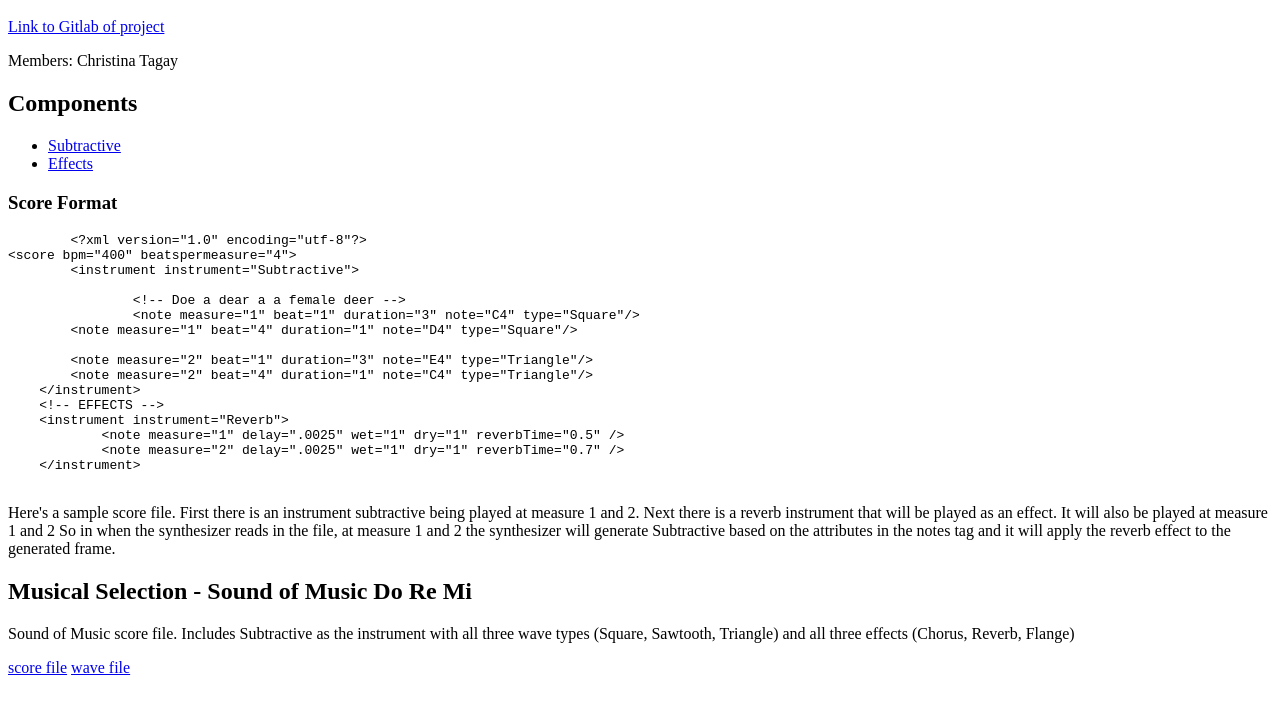
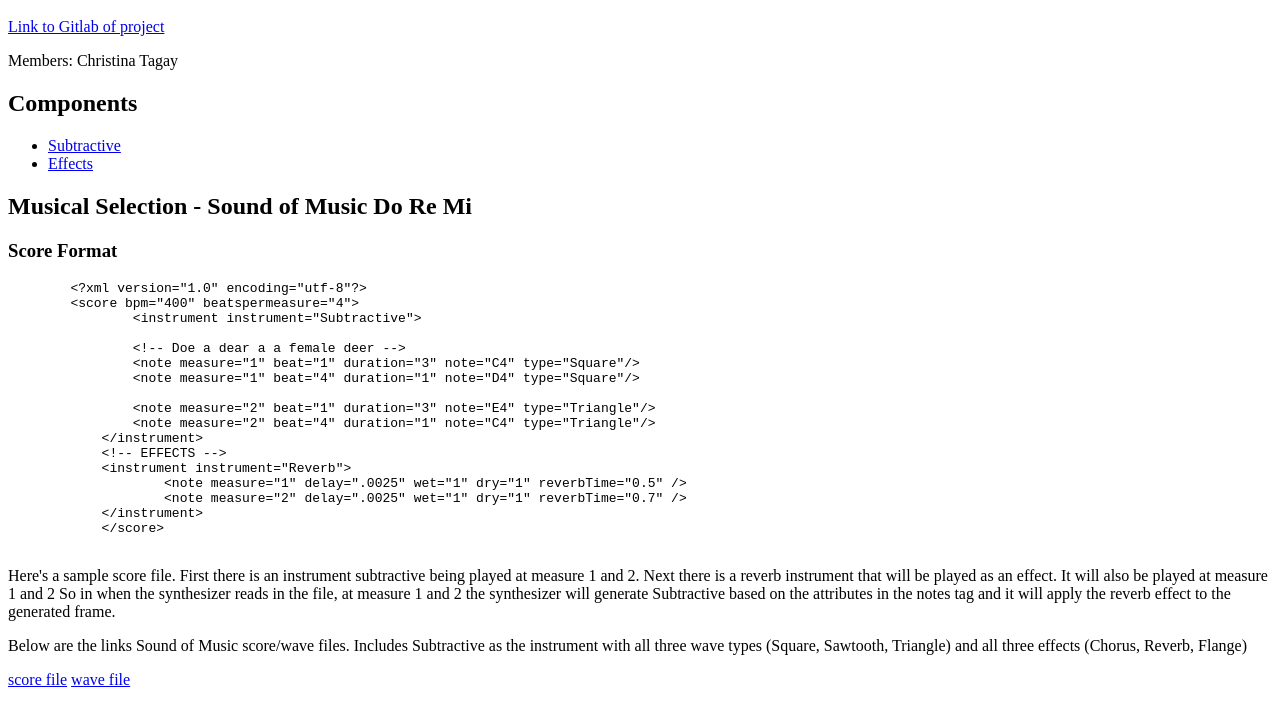
Before and after one commit to tagaychr/cse471-project1-website, a plain HTML site: page index.html in a window 1280 px wide. Shown: the part 48-774 px from the top of the page. Drawn offline with Linux system fonts and the light colour scheme.

Commit message:
fixed format of home page

```diff
--- a/index.html
+++ b/index.html
@@ -18,6 +18,7 @@
         </li>
     </ul>
 
+    <h2>Musical Selection - Sound of Music Do Re Mi</h2>
 
     <h3>Score Format</h3>
     <pre>
@@ -37,6 +38,7 @@
                     &lt;note measure=&quot;1&quot; delay=&quot;.0025&quot; wet=&quot;1&quot; dry=&quot;1&quot; reverbTime=&quot;0.5&quot; /&gt;
                     &lt;note measure=&quot;2&quot; delay=&quot;.0025&quot; wet=&quot;1&quot; dry=&quot;1&quot; reverbTime=&quot;0.7&quot; /&gt;
             &lt;/instrument&gt;
+            &lt;/score&gt;
     </pre>
 
     <p>
@@ -46,8 +48,8 @@
         and it will apply the reverb effect to the generated frame.
     </p>
 
-    <h2>Musical Selection - Sound of Music Do Re Mi</h2>
-    <p>Sound of Music score file. Includes Subtractive as the instrument with all three wave types (Square, Sawtooth, Triangle)
+
+    <p>Below are the links Sound of Music score/wave files. Includes Subtractive as the instrument with all three wave types (Square, Sawtooth, Triangle)
         and all three effects (Chorus, Reverb, Flange)</p>
     <a href="scores/finalselection.score">score file</a>
     <a href="waves/final.wav">wave file</a>
```
Lines whose indentation alone changed are shown as unchanged.
